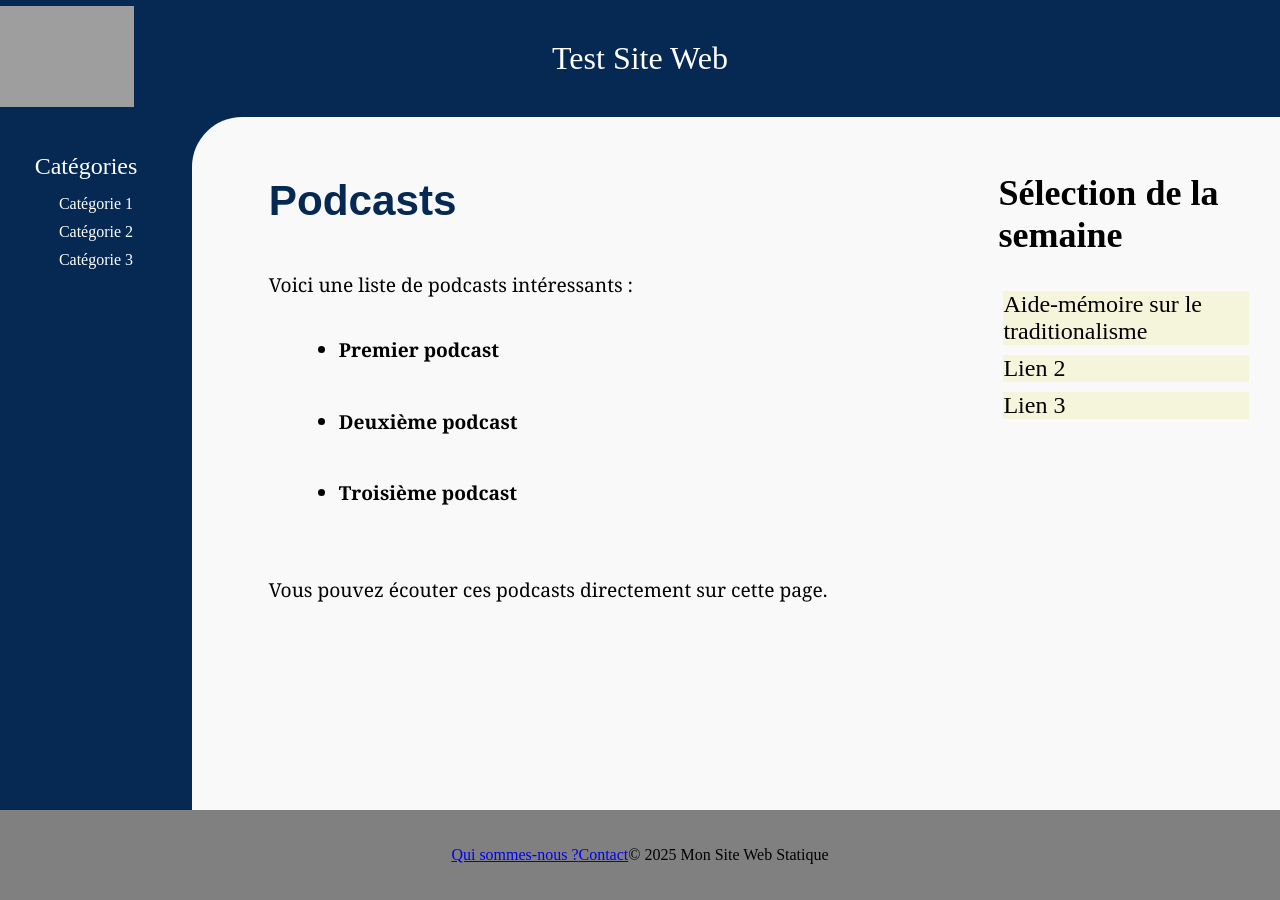
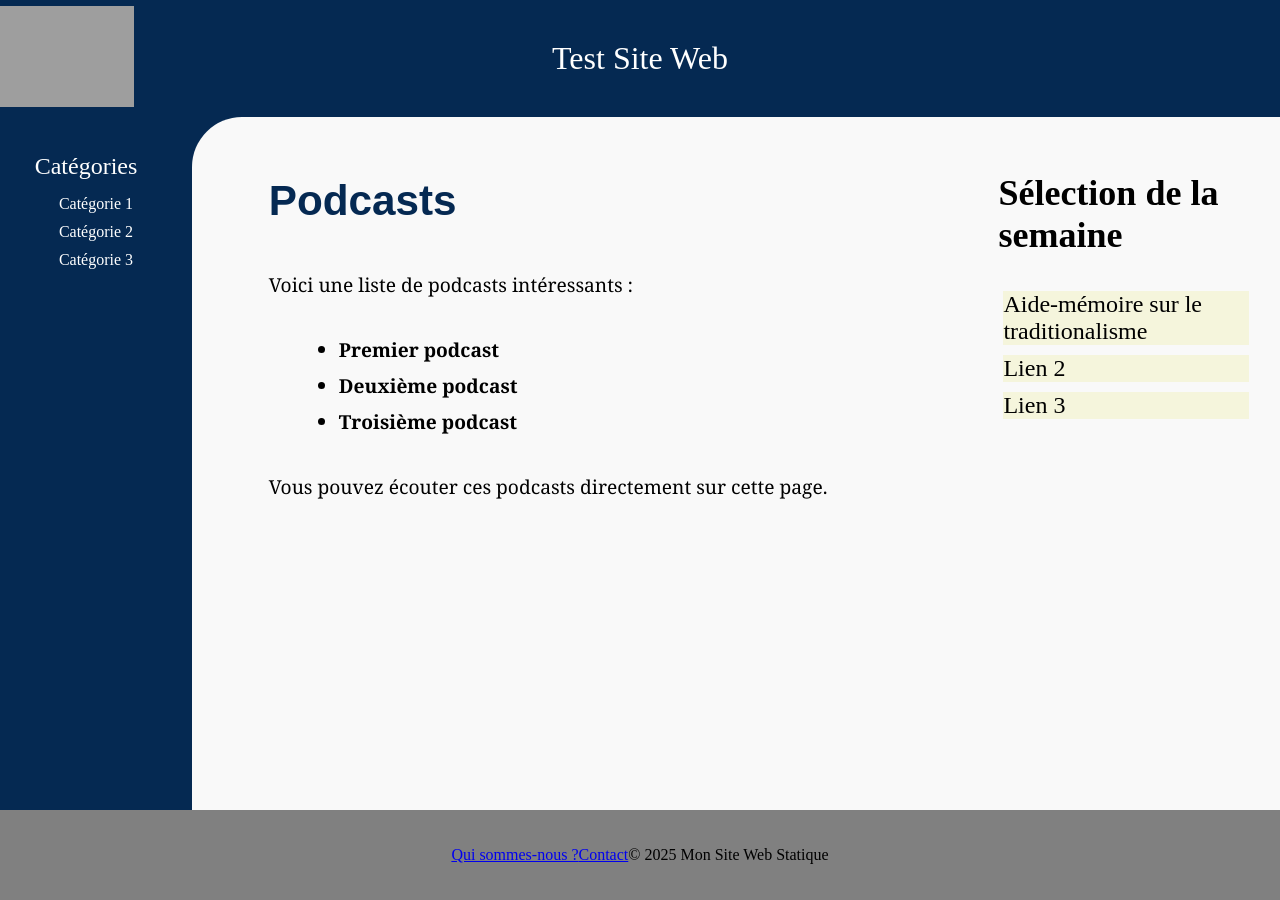
Before and after one commit to GodefroyL/test_site_static, a Jekyll site: the page built from html/categories/podcasts.html, in a window 1280 px wide. Built offline with Jekyll 4.4.1, drawn with Linux system fonts in a browser that asks for light colours.

```diff
--- a/html/categories/podcasts.html
+++ b/html/categories/podcasts.html
@@ -5,8 +5,8 @@ title: Podcasts
 <h1>Podcasts</h1>
 <p>Voici une liste de podcasts intéressants :</p>
 <ul>
-    <li><strong>Premier podcast</strong></li><br><audio><source src="../../static/podcasts/titre_podcast.mp3" type="audio/mpeg">Podcast 1</audio>
-    <li><strong>Deuxième podcast</strong></li><br><audio><source src="../../static/podcasts/titre_podcast.mp3" type="audio/mpeg">Podcast 2</audio>
-    <li><strong>Troisième podcast</strong></li><br><audio><source src="../../static/podcasts/titre_podcast.mp3" type="audio/mpeg">Podcast 3</audio>
+    <li><strong>Premier podcast</strong><br><audio><source src="../../static/podcasts/titre_podcast.mp3" type="audio/mpeg">Podcast 1</audio></li>
+    <li><strong>Deuxième podcast</strong><br><audio><source src="../../static/podcasts/titre_podcast.mp3" type="audio/mpeg">Podcast 2</audio></li>
+    <li><strong>Troisième podcast</strong><br><audio><source src="../../static/podcasts/titre_podcast.mp3" type="audio/mpeg">Podcast 3</audio></li>
 </ul>
 <p>Vous pouvez écouter ces podcasts directement sur cette page.</p>
```
